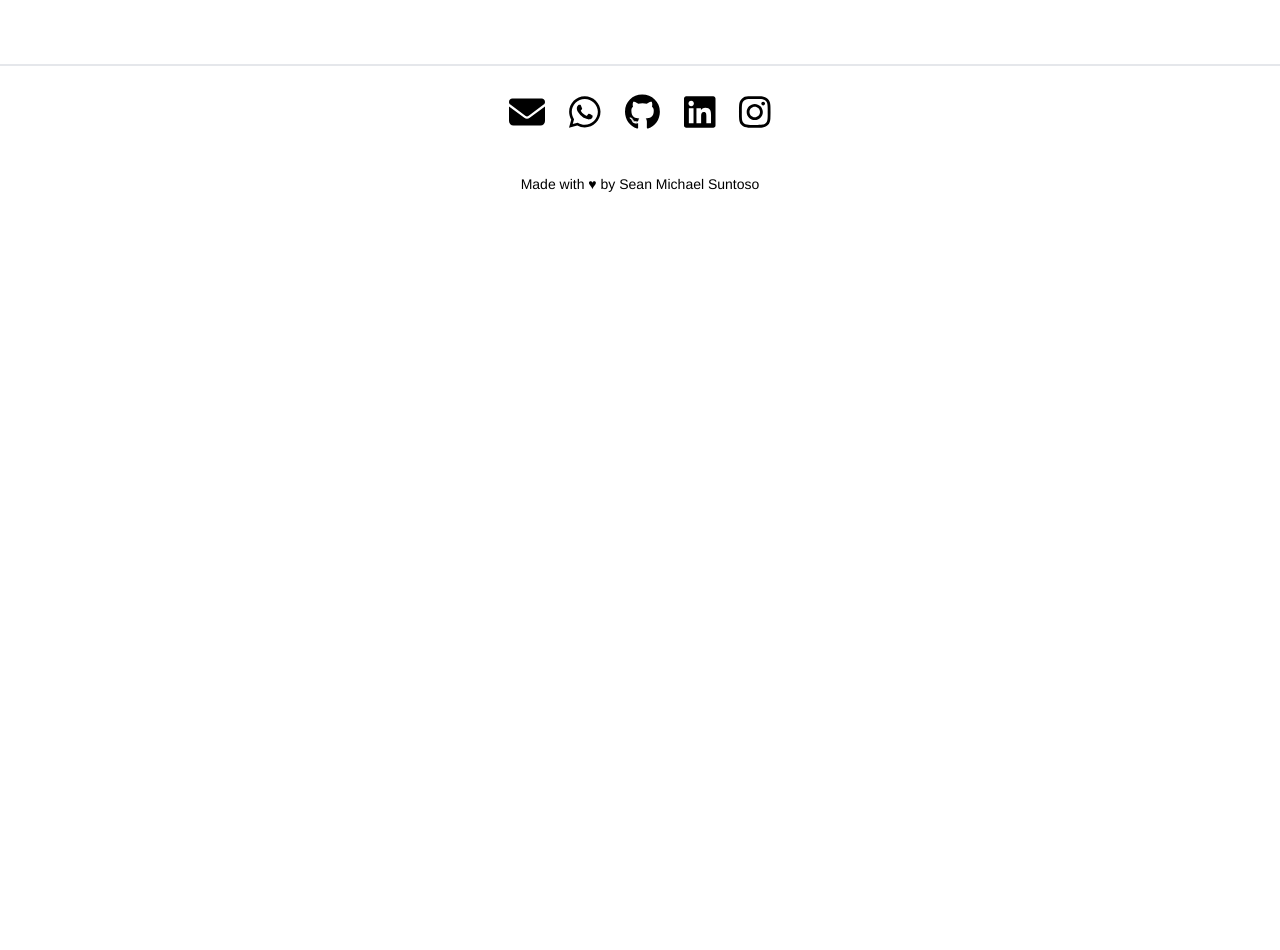
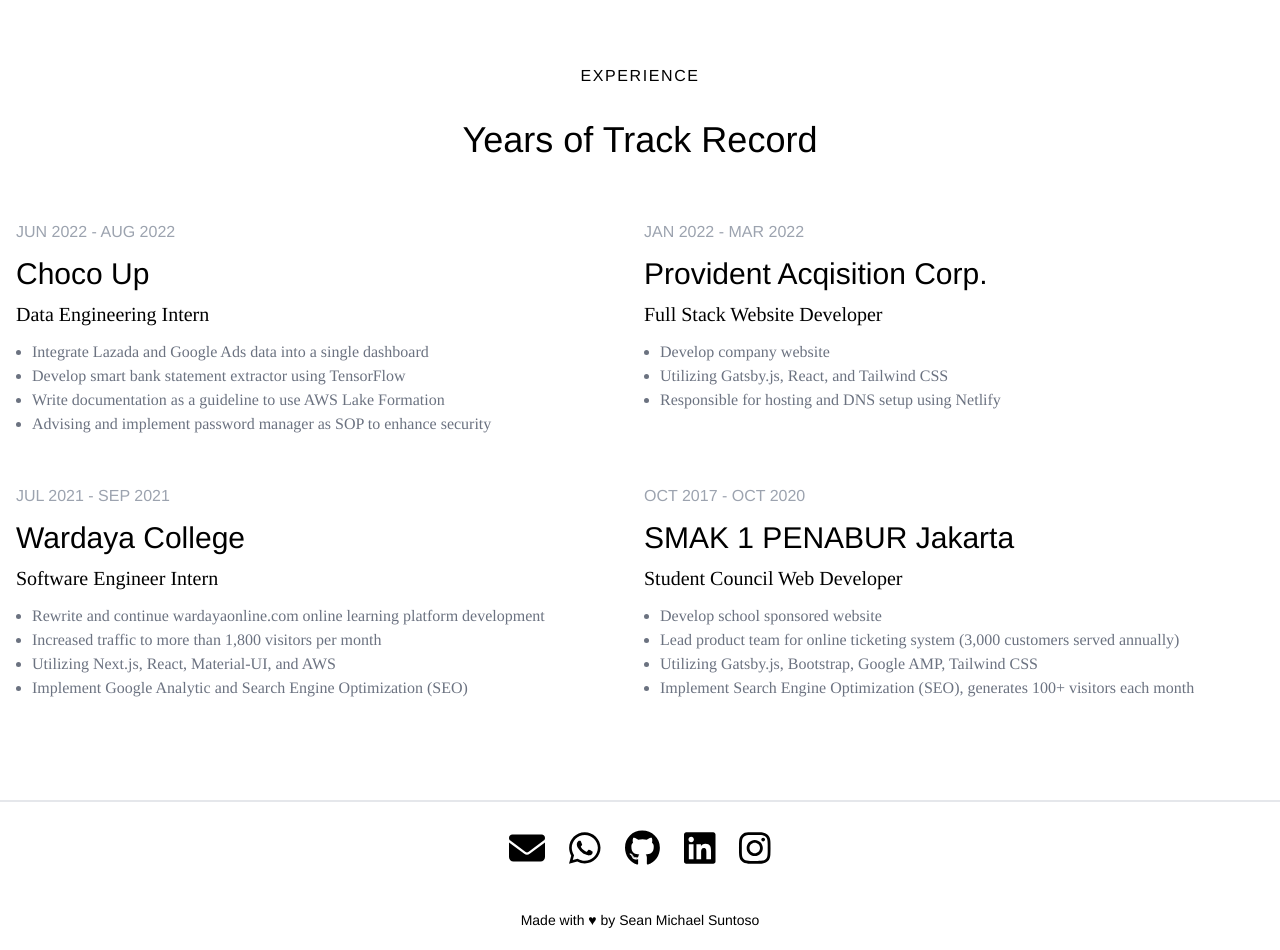
Before and after one commit to ssuntoso/ssuntoso_com, a React (Create React App) app: page / in a window 1280 px wide. Shown: the part 560-1510 px from the top of the page. Before the commit the page ends 800 px from the top, so only its background shows below. Built offline with nearby package versions, Linux system fonts and the light colour scheme; no server answers; the HTML template or start-up script is replaced by a standard one.

Commit message:
add expereinces

```diff
--- a/src/App.js
+++ b/src/App.js
@@ -1,6 +1,8 @@
 import React, {useEffect, useState} from 'react';
 import logo from './images/MyLogo.webp';
 import potrait from './images/potrait.jpeg';
+
+import Experience from './sections/Experience'
 
 import { FontAwesomeIcon } from "@fortawesome/react-fontawesome";
 import { faGithub, faLinkedin, faInstagram, faWhatsapp } from "@fortawesome/free-brands-svg-icons";
@@ -26,12 +28,12 @@
           {
             quotes ?
             <div className='mt-10 mb-14 mx-4'>
-              <h1 className='tracking-widest font-extralight'>RANDOM QUOTES</h1>
+              <h2 className='tracking-widest font-extralight'>RANDOM QUOTES</h2>
               <p className='mt-8 mb-2 text-lg font-medium font-serif'>
                 "{quotes.text}"
               </p>
               <p className='font-light italic'>
-                {quotes.author}
+                -{quotes.author}
               </p>
             </div>
             :
@@ -50,7 +52,8 @@
           </div>
         </div>
       </div>
-      <div className='border-t-2 mt-20 text-center'>
+      <Experience />
+      <div className='border-t-2 mt-20 mb-5 text-center'>
             <p className="text-4xl my-7">
               <a href="mailto:contact@ssuntoso.com" target="_blank" rel="noreferrer" className="hover:text-gray-500 p-3">
                 <FontAwesomeIcon icon={faEnvelope} />
--- /dev/null
+++ b/src/components/ExperienceCard.js
@@ -0,0 +1,12 @@
+export default function ExperienceCard({date, company, title, children}){
+  return(
+    <div className='my-5'>
+      <h2 className='uppercase text-md text-gray-400'>{date}</h2>
+      <h1 className='font-medium text-3xl mt-3 my-2'>{company}</h1>
+      <p className='font-serif text-light text-xl mb-3'>{title}</p>
+      <ul className='list-disc ml-4 text-gray-500 font-serif'>
+        {children}
+      </ul>
+    </div>
+  )
+}
--- /dev/null
+++ b/src/components/Title.js
@@ -0,0 +1,8 @@
+export default function Title({head, highlight}){
+  return (
+    <div className='mt-20 mb-10 mx-4 text-center'>
+      <h2 className='tracking-widest font-extralight uppercase'>{head}</h2>
+      <h1 className='font-medium lg:text-4xl text-3xl mt-8 mb-5'>{highlight}</h1>
+    </div>
+  );
+}
--- /dev/null
+++ b/src/sections/Experience.js
@@ -0,0 +1,82 @@
+import React from 'react';
+import Title from '../components/Title'
+import ExperienceCard from '../components/ExperienceCard'
+
+export default function Experience(){
+  return(
+    <div>
+      <Title head='Experience' highlight='Years of Track Record'/>
+      <div className='grid lg:grid-cols-2 gap-2 mx-4'>
+        <ExperienceCard
+          date="JUN 2022 - AUG 2022"
+          company="Choco Up"
+          title="Data Engineering Intern"
+        >
+          <li>
+            Integrate Lazada and Google Ads data into a single dashboard
+          </li>
+          <li>
+            Develop smart bank statement extractor using TensorFlow
+          </li>
+          <li>
+            Write documentation as a guideline to use AWS Lake Formation
+          </li>
+          <li>
+            Advising and implement password manager as SOP to enhance security
+          </li>
+        </ExperienceCard>
+        <ExperienceCard
+          date="JAN 2022 - MAR 2022"
+          company="Provident Acqisition Corp."
+          title="Full Stack Website Developer"
+        >
+          <li>
+            Develop company website
+          </li>
+          <li>
+            Utilizing Gatsby.js, React, and Tailwind CSS
+          </li>
+          <li>
+            Responsible for hosting and DNS setup using Netlify
+          </li>
+        </ExperienceCard>
+        <ExperienceCard
+          date="JUL 2021 - SEP 2021"
+          company="Wardaya College"
+          title="Software Engineer Intern"
+        >
+          <li>
+            Rewrite and continue wardayaonline.com online learning platform development
+          </li>
+          <li>
+            Increased traffic to more than 1,800 visitors per month
+          </li>
+          <li>
+            Utilizing Next.js, React, Material-UI, and AWS
+          </li>
+          <li>
+            Implement Google Analytic and Search Engine Optimization (SEO)
+          </li>
+        </ExperienceCard>
+        <ExperienceCard
+          date="OCT 2017 - OCT 2020"
+          company="SMAK 1 PENABUR Jakarta"
+          title="Student Council Web Developer"
+        >
+          <li>
+            Develop school sponsored website
+          </li>
+          <li>
+            Lead product team for online ticketing system (3,000 customers served annually)
+          </li>
+          <li>
+            Utilizing Gatsby.js, Bootstrap, Google AMP, Tailwind CSS
+          </li>
+          <li>
+            Implement Search Engine Optimization (SEO), generates 100+ visitors each month
+          </li>
+        </ExperienceCard>
+      </div>
+    </div>
+  )
+}
```
Also changed, not shown: 1 other file (tests, documents, lock files or other folders).
